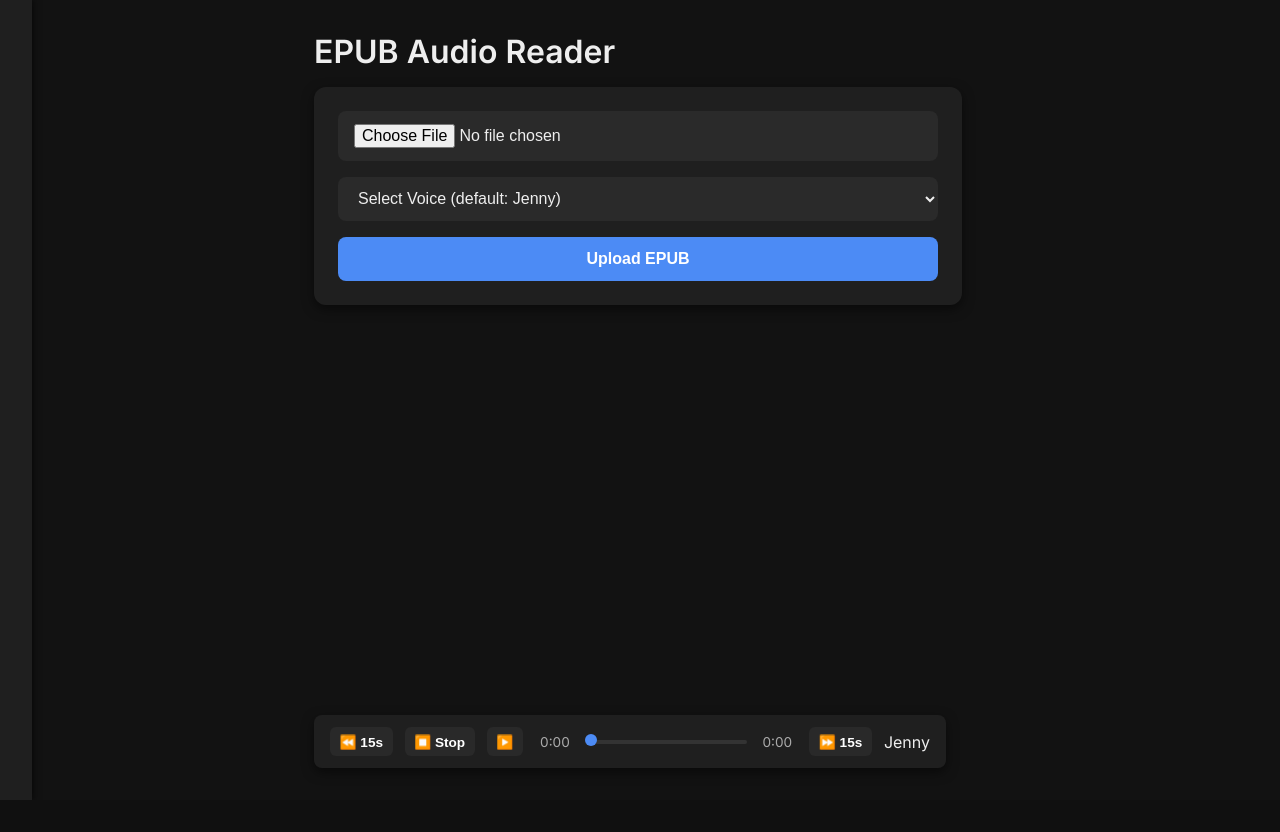
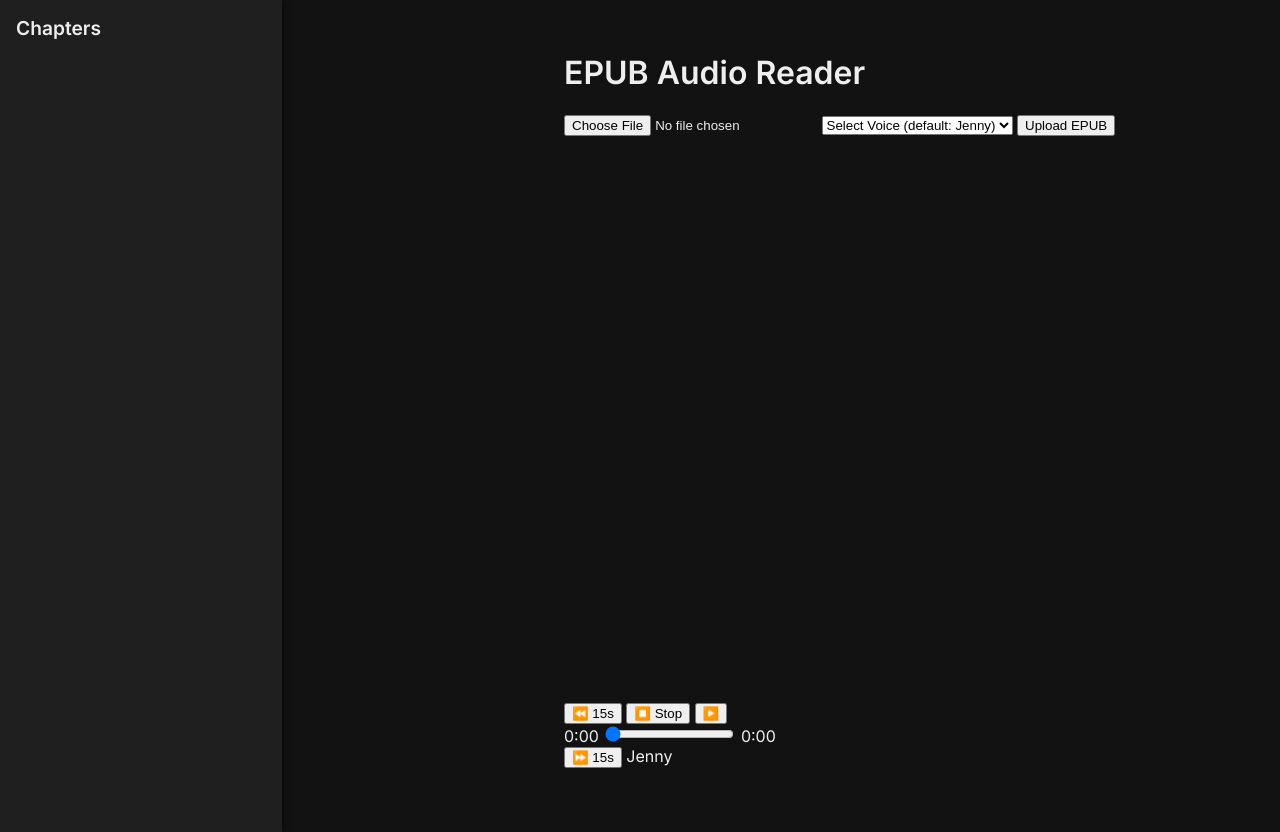
Before and after one commit to 64Alfred64/epub-audiobook, a Flask app: page / in a window 1280 px wide. Before the commit the page ends 800 px from the top, so only its background shows below. Run offline with Flask 3, Linux system fonts and the light colour scheme; parts of the project's set-up code (start-up, migrations or seed data) failed here and were passed over.

Commit message:
Update index.html

```diff
--- a/templates/index.html
+++ b/templates/index.html
@@ -1,4 +1,21 @@
-<!DOCTYPE html> <html lang="en"> <head> <meta charset="UTF-8"/> <meta name="viewport" content="width=device-width, initial-scale=1"/> <title>EPUB Audio Reader</title> <link href="https://fonts.googleapis.com/css2?family=Inter:wght@400;600&display=swap" rel="stylesheet"/> <style> /* DARK THEME LAYOUT */ body { font-family: 'Inter', sans-serif; background: #121212; color: #eee; margin: 0; display: flex; height: 100vh; overflow: hidden; }
+<!DOCTYPE html>
+<html lang="en">
+<head>
+  <meta charset="UTF-8"/>
+  <meta name="viewport" content="width=device-width, initial-scale=1"/>
+  <title>EPUB Audio Reader</title>
+  <link href="https://fonts.googleapis.com/css2?family=Inter:wght@400;600&display=swap" rel="stylesheet"/>
+  <style>
+    /* ...all your existing styles above... */
+    body {
+      font-family: 'Inter', sans-serif;
+      background: #121212;
+      color: #eee;
+      margin: 0;
+      display: flex;
+      height: 100vh;
+      overflow: hidden;
+    }
 
     /* SIDEBAR */
     #sidebar {
@@ -9,7 +26,10 @@
       transition: transform 0.3s ease;
       overflow-y: auto;
       box-shadow: 2px 0 6px rgba(0,0,0,0.5);
-  z-index: 100;
+      z-index: 1001;
+      position: fixed;
+      top: 0; left: 0; bottom: 0;
+      height: 100vh;
     }
     #sidebar.open {
       transform: translateX(0);
@@ -34,19 +54,49 @@
     #chapterList li:hover {
       background: rgba(76,139,245,0.2);
     }
-#toggle-btn {
-  position: absolute;
+
+    /* Hamburger styles */
+    #hamburger {
+      position: fixed;
       top: 1rem;
-  right: -2.5rem;
-  width: 2rem;
-  height: 2rem;
+      left: 1rem;
+      width: 2.5rem;
+      height: 2.5rem;
+      background: #4c8bf5;
       border: none;
       border-radius: 50%;
-  background: #4c8bf5;
       color: #fff;
-  font-size: 1.2rem;
+      font-size: 1.4rem;
       cursor: pointer;
+      z-index: 1100;
+      display: flex;
+      align-items: center;
+      justify-content: center;
       box-shadow: 1px 1px 4px rgba(0,0,0,0.5);
+      transition: background 0.2s;
+    }
+    #hamburger:focus {
+      outline: 2px solid #fff;
+    }
+    #hamburger.open {
+      background: #3a6fe2;
+    }
+    /* Hide #toggle-btn (old button INSIDE sidebar) */
+    #toggle-btn {
+      display: none !important;
+    }
+
+    /* Overlay for closing sidebar */
+    #sidebar-overlay {
+      display: none;
+      position: fixed;
+      top: 0; left: 0;
+      width: 100vw; height: 100vh;
+      background: rgba(0,0,0,0.5);
+      z-index: 1000;
+    }
+    #sidebar.open + #sidebar-overlay {
+      display: block;
     }
 
     /* MAIN */
@@ -56,45 +106,30 @@
       flex-direction: column;
       padding: 2rem;
       overflow-y: auto;
+      margin-left: 0;
+      transition: margin 0.3s;
+      width: 100vw;
     }
-h1 {
-  font-weight: 700;
-  margin-top: 0;
-  margin-bottom: 1rem;
+    @media (min-width: 700px) {
+      #sidebar {
+        position: static;
+        transform: none;
+        width: 250px;
+        height: 100vh;
+        z-index: 100;
       }
-form {
-  background: #1f1f1f;
-  padding: 1.5rem;
-  border-radius: 12px;
-  max-width: 600px;
-  width: 100%;
-  display: flex;
-  flex-direction: column;
-  gap: 1rem;
-  box-shadow: 0 4px 12px rgba(0,0,0,0.5);
+      #main {
+        margin-left: 250px;
+        width: calc(100vw - 250px);
       }
-input[type="file"], select, button {
-  font-size: 1rem;
-  padding: 0.8rem 1rem;
-  border: none;
-  border-radius: 8px;
+      #hamburger {
+        display: none;
       }
-input[type="file"], select {
-  background: #2a2a2a;
-  color: #eee;
-  cursor: pointer;
+      #sidebar-overlay {
+        display: none !important;
       }
-button {
-  background: #4c8bf5;
-  color: #fff;
-  font-weight: 600;
-  cursor: pointer;
-  transition: background 0.2s;
     }
-button:hover {
-  background: #3a6fe2;
-}
-
+    /* ...rest of your CSS (audio player, etc.)... */
     /* EPUB TEXT AREA – Apple Books style */
     #textDisplay {
       margin-top: 2rem;
@@ -120,81 +155,27 @@ button:hover {
       cursor: pointer;
       position: relative;
     }
-
     .highlight {
       background: rgba(76,139,245,0.2);
       border-left: 4px solid #4c8bf5;
       padding-left: 0.5em;
     }
+  </style>
+</head>
+<body>
 
-@media (max-width: 700px) {
-  #textDisplay {
-    column-width: auto;
-    column-count: 1;
-  }
-}
+<!-- Hamburger icon OUTSIDE sidebar, visible on mobile -->
+<button id="hamburger" aria-label="Open sidebar">☰</button>
 
-/* AUDIO PLAYER */
-.eleven-player {
-  display: flex;
-  align-items: center;
-  background: #1f1f1f;
-  padding: 0.75rem 1rem;
-  border-radius: 8px;
-  gap: 0.75rem;
-  max-width: 600px;
-  width: 100%;
-  box-shadow: 0 4px 12px rgba(0,0,0,0.5);
-  margin-top: 2rem;
-}
-.eleven-player button {
-  background: #292929;
-  border: none;
-  color: #fff;
-  border-radius: 6px;
-  padding: 0.4rem 0.6rem;
-  font-size: 0.85rem;
-  cursor: pointer;
-  transition: background 0.2s;
-}
-.eleven-player button:hover {
-  background: #3a3a3a;
-}
-.progress-group {
-  flex: 1;
-  display: flex;
-  align-items: center;
-  gap: 0.5rem;
-}
-.time {
-  width: 2.5rem;
-  text-align: center;
-  font-size: 0.85rem;
-  color: #aaa;
-}
-.progress {
-  flex: 1;
-  height: 4px;
-  background: #333;
-  border-radius: 2px;
-  -webkit-appearance: none;
-  cursor: pointer;
-}
-.progress::-webkit-slider-thumb {
-  -webkit-appearance: none;
-  width: 12px;
-  height: 12px;
-  background: #4c8bf5;
-  border-radius: 50%;
-  margin-top: -4px;
-}
+<div id="sidebar">
+  <!-- Old button, now hidden by CSS: <button id="toggle-btn">☰</button> -->
+  <h2>Chapters</h2>
+  <ul id="chapterList"></ul>
+</div>
+<div id="sidebar-overlay"></div>
 
-</style> </head> <body>
-
-<div id="sidebar"> <button id="toggle-btn">☰</button> <h2>Chapters</h2> <ul id="chapterList"></ul> </div>
-
-<div id="main"> <h1>EPUB Audio Reader</h1>
-
+<div id="main">
+  <h1>EPUB Audio Reader</h1>
   <form id="uploadForm" enctype="multipart/form-data">
     <input type="file" name="file" accept=".epub" required/>
     <select id="voiceSelect" name="voice">
@@ -202,47 +183,74 @@ button:hover {
     </select>
     <button type="submit">Upload EPUB</button>
   </form>
-
   <div id="status"></div>
   <div id="textDisplay"></div>
-
   <div class="eleven-player">
     <button id="rewindBtn">⏪ 15s</button>
     <button id="stopBtn">⏹️ Stop</button>
     <button id="playBtn">▶️</button>
-
     <div class="progress-group">
       <span class="time current">0:00</span>
       <input type="range" class="progress" min="0" max="100" value="0"/>
       <span class="time total">0:00</span>
     </div>
-
     <button id="forwardBtn">⏩ 15s</button>
     <span class="voice-label">Jenny</span>
   </div>
-
 </div>
 
-<script> document.addEventListener('DOMContentLoaded', () => { const sidebar     = document.getElementById('sidebar'); const toggleBtn   = document.getElementById('toggle-btn'); const chapterList = document.getElementById('chapterList'); const form        = document.getElementById('uploadForm'); const textDiv     = document.getElementById('textDisplay'); const statusDiv   = document.getElementById('status'); const voiceSelect = document.getElementById('voiceSelect');
-
+<script>
+document.addEventListener('DOMContentLoaded', () => {
+  const sidebar     = document.getElementById('sidebar');
+  const hamburger   = document.getElementById('hamburger');
+  const overlay     = document.getElementById('sidebar-overlay');
+  const chapterList = document.getElementById('chapterList');
+  const form        = document.getElementById('uploadForm');
+  const textDiv     = document.getElementById('textDisplay');
+  const statusDiv   = document.getElementById('status');
+  const voiceSelect = document.getElementById('voiceSelect');
   const player      = document.querySelector('.eleven-player');
   const playBtn     = document.getElementById('playBtn');
   const stopBtn     = document.getElementById('stopBtn');
   const rewindBtn   = document.getElementById('rewindBtn');
   const forwardBtn  = document.getElementById('forwardBtn');
-
   const prog        = player.querySelector('.progress');
   const curTime     = player.querySelector('.current');
   const totTime     = player.querySelector('.total');
   const voiceLabel  = player.querySelector('.voice-label');
-
   const audio = new Audio();
   audio.preload = 'metadata';
-
   let uploadId, chunks = [], cache = {}, currentIdx = 0, playingSeq = false;
 
-  // 🟦 Sidebar toggle
-  toggleBtn.onclick = () => sidebar.classList.toggle('open');
+  // --- Sidebar hamburger logic ---
+  function openSidebar() {
+    sidebar.classList.add('open');
+    hamburger.classList.add('open');
+    overlay.style.display = 'block';
+    hamburger.setAttribute('aria-label', 'Close sidebar');
+  }
+  function closeSidebar() {
+    sidebar.classList.remove('open');
+    hamburger.classList.remove('open');
+    overlay.style.display = 'none';
+    hamburger.setAttribute('aria-label', 'Open sidebar');
+  }
+  hamburger.addEventListener('click', () => {
+    if (sidebar.classList.contains('open')) closeSidebar();
+    else openSidebar();
+  });
+  overlay.addEventListener('click', closeSidebar);
+  // Close with ESC
+  document.addEventListener('keydown', (e) => {
+    if (e.key === 'Escape') closeSidebar();
+  });
+
+  // Hide overlay/sidebar on desktop resize
+  window.addEventListener('resize', () => {
+    if (window.innerWidth >= 700) {
+      closeSidebar();
+    }
+  });
 
   // 🟦 Voice dropdown
   const voices = [
@@ -314,6 +322,8 @@ button:hover {
       p.scrollIntoView({ behavior: 'smooth', block: 'start' });
       startSequence(idx);
     }
+    // On mobile, close sidebar after chapter picked
+    if (window.innerWidth < 700) closeSidebar();
   });
 
   textDiv.addEventListener('click', e => {
@@ -400,8 +410,9 @@ button:hover {
 
   // ⏩ FORWARD 15s
   forwardBtn.onclick = () => {
-    audio.currentTime = Math.min(0, audio.currentTime + 15);
+    audio.currentTime = Math.min(audio.duration, audio.currentTime + 15);
   };
 });
-
-</script> </body> </html>
+</script>
+</body>
+</html>
```
Lines whose indentation alone changed are shown as unchanged.
